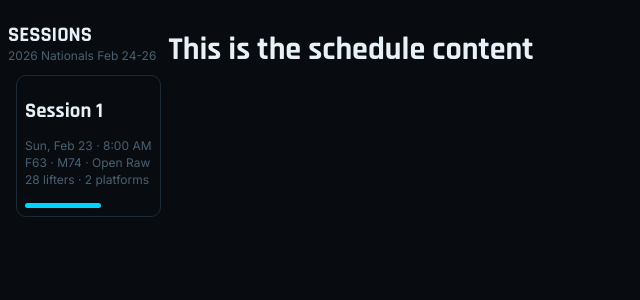
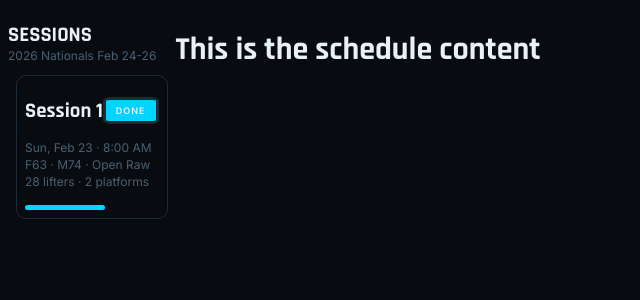
Before and after one commit to kbongco/meet-lifting-track, a Next.js app: page /schedule in a window 1280 px wide. Shown: the top 300 px of the page, without its empty margins (0-640 px from the left). Built offline with nearby package versions, Linux system fonts and the light colour scheme.

Commit message:
completed schedule card

```diff
--- a/Components/ui/ScheduleCard/ScheduleCard.scss
+++ b/Components/ui/ScheduleCard/ScheduleCard.scss
@@ -1,5 +1,5 @@
-@import '../../../app/styles/globals.scss';
-@import '../../../app/styles/variables.scss';
+@import "../../../app/styles/globals.scss";
+@import "../../../app/styles/variables.scss";
 
 .chbi-lifting-schedule-card-container {
   border: 1px solid $color-border;
@@ -7,6 +7,12 @@
   margin-left: 8px;
   margin-right: 8px;
   padding: 8px;
+
+  .chbi-lifting-schedule-header-container {
+    display: flex;
+    justify-content: space-between;
+    align-items: center;
+  }
   .chbi-lifting-schedule-header {
     font-size: 1.3rem;
   }
--- a/Components/ui/ScheduleCard/ScheduleCard.tsx
+++ b/Components/ui/ScheduleCard/ScheduleCard.tsx
@@ -1,10 +1,14 @@
 import ScheduleProgress from '../ScheduleProgress/ScheduleProgress';
+import ScheduleStatus from '../ScheduleStatus/ScheduleStatus';
 import './ScheduleCard.scss';
 
 export default function ScheduleCards() {
   return (
     <div className='chbi-lifting-schedule-card-container'>
+      <div className='chbi-lifting-schedule-header-container'>
       <h1 className='chbi-lifting-schedule-header '>Session 1</h1>
+        <ScheduleStatus />
+        </div>
       <div className='chbi-lifting-schedule-info'>
         <p className='chbi-lifting-info'>Sun, Feb 23 · 8:00 AM</p>
         <p className='chbi-lifting-info'>F63 · M74 · Open Raw</p>
--- /dev/null
+++ b/Components/ui/ScheduleStatus/ScheduleStatus.scss
@@ -0,0 +1,20 @@
+@import "../../../app/styles/globals.scss";
+@import "../../../app/styles/variables.scss";
+
+.chbi-lifting-schedule-status {
+  display: flex;
+  align-items: center;
+  border: 3px $color-border solid;
+  border-radius: 15%;
+  height: 70%;
+  padding: 3px;
+  background-color: $color-accent;
+  .chbi-lifting-schedule-text {
+    font-size: 9px;
+    font-weight: $weight-body-semibold; // 600
+    letter-spacing: 1px;
+    padding: 2px 7px;
+    border-radius: 3px;
+    text-transform: uppercase;
+  }
+}
--- /dev/null
+++ b/Components/ui/ScheduleStatus/ScheduleStatus.tsx
@@ -0,0 +1,9 @@
+import './ScheduleStatus.scss';
+
+export default function ScheduleStatus() {
+  return (
+    <div className='chbi-lifting-schedule-status'>
+     <span className='chbi-lifting-schedule-text'>done</span>
+    </div>
+  )
+}
```
Lines whose indentation alone changed are shown as unchanged.
